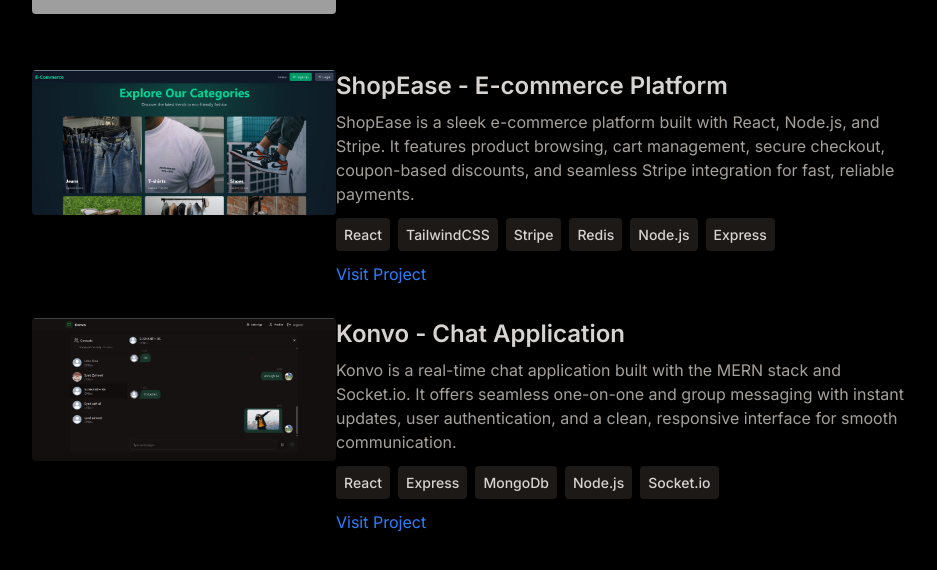
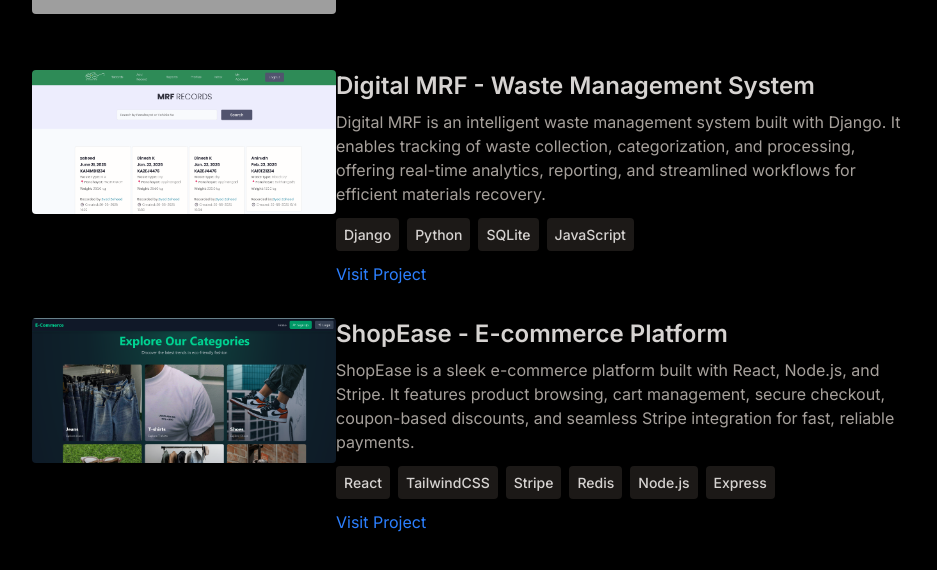
Before and after one commit to szaid47/MyPortfolio, a React (Vite) app: page / in a window 1280 px wide. Shown: the part 2480-3050 px from the top of the page, without its empty margins (168-1105 px from the left). Built offline with nearby package versions, Linux system fonts and the light colour scheme; grey boxes are pictures that could not be loaded.

Commit message:
updated mrf project

```diff
--- a/src/constants/index.js
+++ b/src/constants/index.js
@@ -1,7 +1,7 @@
 import { link } from "framer-motion/client";
 import project1 from "../assets/projects/project-1.png";
 import project2 from "../assets/projects/project-2.png";
-import project3 from "../assets/projects/project-3.png";
+import project3 from "../assets/projects/mainPage.png";
 import project4 from "../assets/projects/detection.png";
 
 export const HERO_CONTENT = `Hey, I’m Syed Zaheed — great to e-meet you! I’m a full stack developer and a computer science enthusiast who loves building cool and meaningful projects. I'm especially passionate about creating web apps using React and Next.js, whipping up data tools with Streamlit, and diving into CNN-based AI projects whenever I get the chance.
@@ -53,6 +53,14 @@
     link: "https://github.com/szaid47/Ocean-View",
   },
   {
+    title: "Digital MRF - Waste Management System",
+    image: project3,
+    description:
+      "Digital MRF is an intelligent waste management system built with Django. It enables tracking of waste collection, categorization, and processing, offering real-time analytics, reporting, and streamlined workflows for efficient materials recovery.",
+    technologies: ["Django", "Python", "SQLite", "JavaScript"],
+    link: "https://github.com/szaid47/rural-waste-monitor",
+  },
+  {
     title: "ShopEase - E-commerce Platform",
     image: project2,
     description:
@@ -60,14 +68,7 @@
     technologies: ["React", "TailwindCSS", "Stripe", "Redis", "Node.js","Express"],
     link: "https://github.com/szaid47/ShopEase",
   },
-  {
-    title: "Konvo - Chat Application",
-    image: project3,
-    description:
-      "Konvo is a real-time chat application built with the MERN stack and Socket.io. It offers seamless one-on-one and group messaging with instant updates, user authentication, and a clean, responsive interface for smooth communication.",
-    technologies: ["React", "Express", "MongoDb", "Node.js", "Socket.io"],
-    link: "https://chat-app-mern-stack-3.onrender.com/",
-  },
+
 
 ];
 
```
Also changed, not shown: src/assets/projects/mainPage.png (added).
